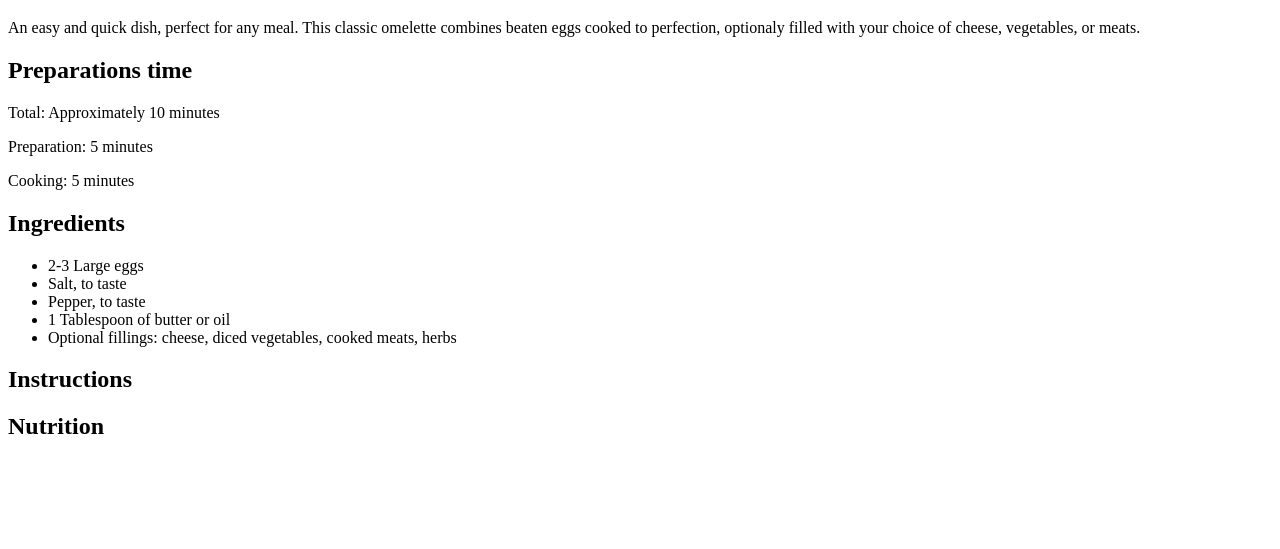
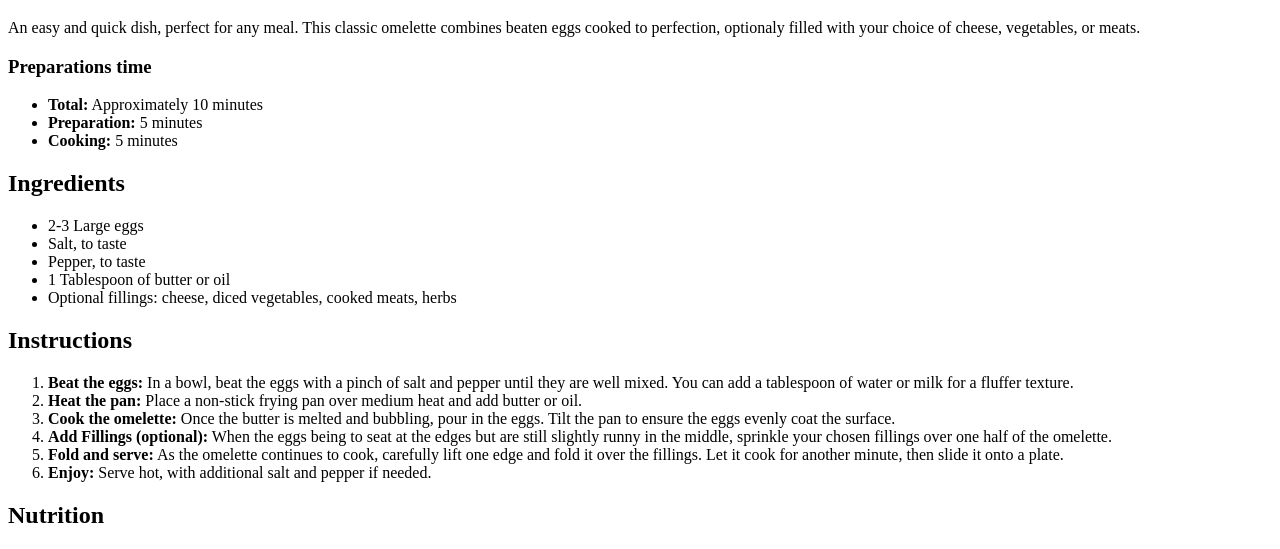
Before and after one commit to williandpg/recipe-page, a plain HTML site: page index.html in a window 1280 px wide. Shown: the part 673-1222 px from the top of the page. Before the commit the page ends 1133 px from the top, so only its background shows below. Drawn offline with Linux system fonts and the light colour scheme.

Commit message:
Add instructions to main

```diff
--- a/index.html
+++ b/index.html
@@ -14,10 +14,12 @@
         <p>An easy and quick dish, perfect for any meal. This classic omelette combines beaten eggs cooked to perfection, optionaly filled with your choice of cheese, vegetables, or meats.</p>
     </div>
     <div>
-        <h2>Preparations time</h2>
-        <p>Total: Approximately 10 minutes</p>
-        <p>Preparation: 5 minutes</p>
-        <p>Cooking: 5 minutes</p>
+        <h3>Preparations time</h3>
+        <ul>
+            <li><strong>Total:</strong> Approximately 10 minutes</li>
+            <li><strong>Preparation:</strong> 5 minutes</li>
+            <li><strong>Cooking:</strong> 5 minutes</li>
+        </ul>
     </div>
     <div>
         <h2>Ingredients</h2>
@@ -31,6 +33,14 @@
     </div>
     <div>
         <h2>Instructions</h2>
+        <ol>
+            <li><strong>Beat the eggs:</strong> In a bowl, beat the eggs with a pinch of salt and pepper until they are well mixed. You can add a tablespoon of water or milk for a fluffer texture.</li>
+            <li><strong>Heat the pan:</strong> Place a non-stick frying pan over medium heat and add butter or oil.</li>
+            <li><strong>Cook the omelette:</strong> Once the butter is melted and bubbling, pour in the eggs. Tilt the pan to ensure the eggs evenly coat the surface.</li>
+            <li><strong>Add Fillings (optional):</strong> When the eggs being to seat at the edges but are still slightly runny in the middle, sprinkle your chosen fillings over one half of the omelette.</li>
+            <li><strong>Fold and serve:</strong> As the omelette continues to cook, carefully lift one edge and fold it over the fillings. Let it cook for another minute, then slide it onto a plate.</li>
+            <li><strong>Enjoy:</strong> Serve hot, with additional salt and pepper if needed.</li>
+        </ol>
     </div>
     <div>
         <h2>Nutrition</h2>
```
